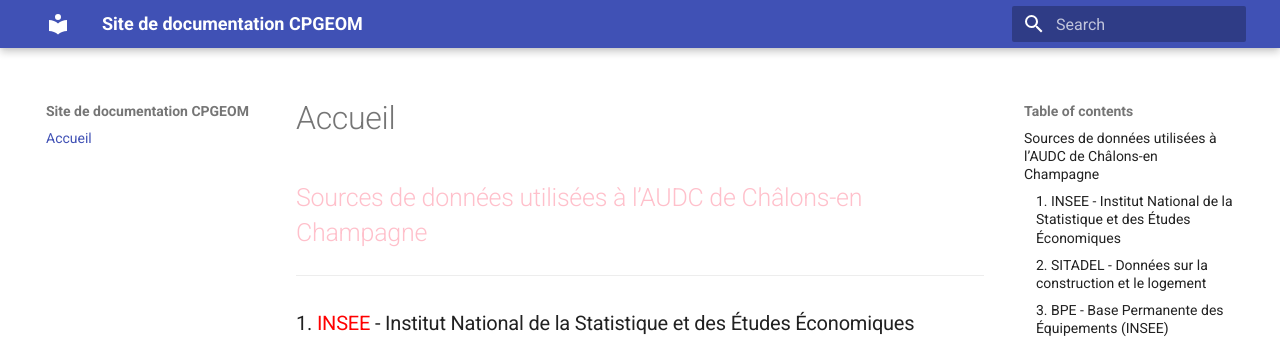
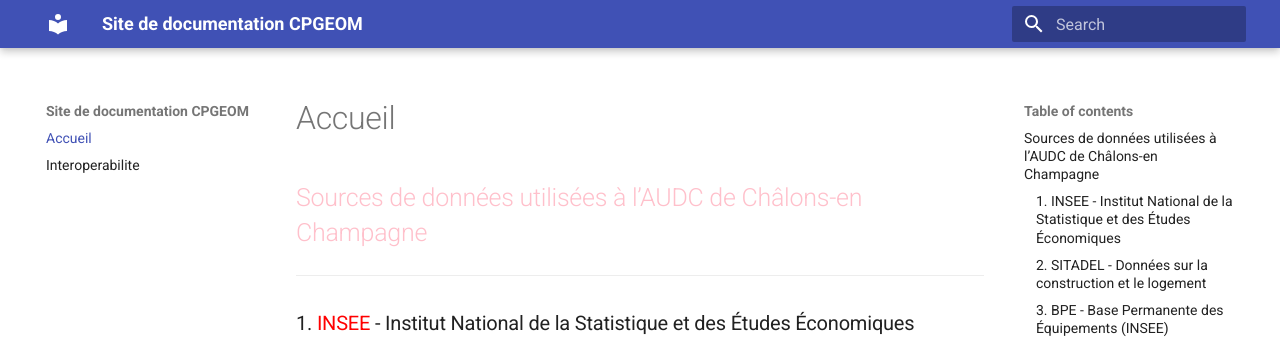
Before and after one commit to abdou123-guene/Site_de_documentation_geomatique, an MkDocs documentation site: the page built from docs/index.md, in a window 1280 px wide. Shown: the top 347 px of the page. Built offline with MkDocs 1.6.1 and Material for MkDocs 9.7.7, drawn with Linux system fonts in a browser that asks for light colours.

Commit message:
Add Interoperabilite to navigation in mkdocs.yml

```diff
--- a/mkdocs.yml
+++ b/mkdocs.yml
@@ -4,4 +4,6 @@ theme:
   name: material
 
 nav:
+
   - Accueil: index.md
+  - Interoperabilite: Interoperabilite.md
```
